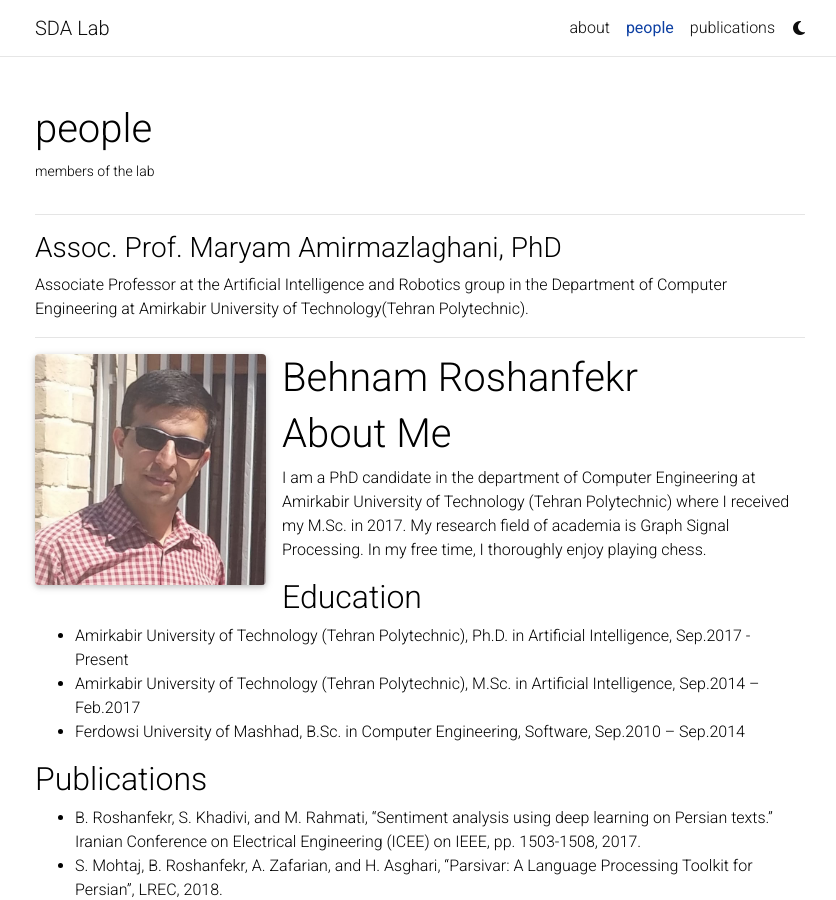
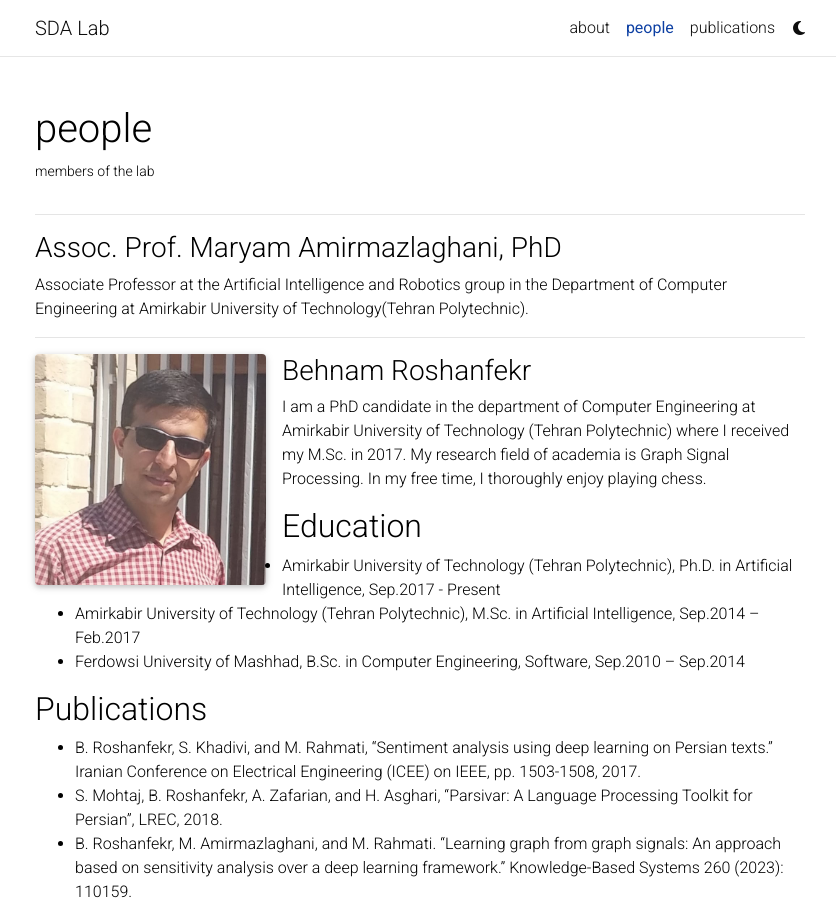
Before and after one commit to sda-lab-aut/sda-lab-aut.github.io, a Jekyll site: the page built from _pages/profiles.md, in a window 1280 px wide and 900 px high. Shown: the whole window, without its empty margins (220-1056 px from the left). Built offline with Jekyll 4.4.1, drawn with Linux system fonts in a browser that asks for light colours; full-size pictures stand in for the smaller copies a plugin makes; comment, search, counter and statistics services are not loaded; a style sheet for code colours, icons or effects is not loaded.

Commit message:
Update roshanfekr.md

```diff
--- a/_pages/roshanfekr.md
+++ b/_pages/roshanfekr.md
@@ -1,8 +1,9 @@
-# Behnam Roshanfekr
+### Behnam Roshanfekr
 
-# About Me
 
 I am a PhD candidate in the department of Computer Engineering at Amirkabir University of Technology (Tehran Polytechnic) where I received my M.Sc. in 2017. My research field of academia is Graph Signal Processing. In my free time, I thoroughly enjoy playing chess.
+
+
 
 ## Education
 
```
